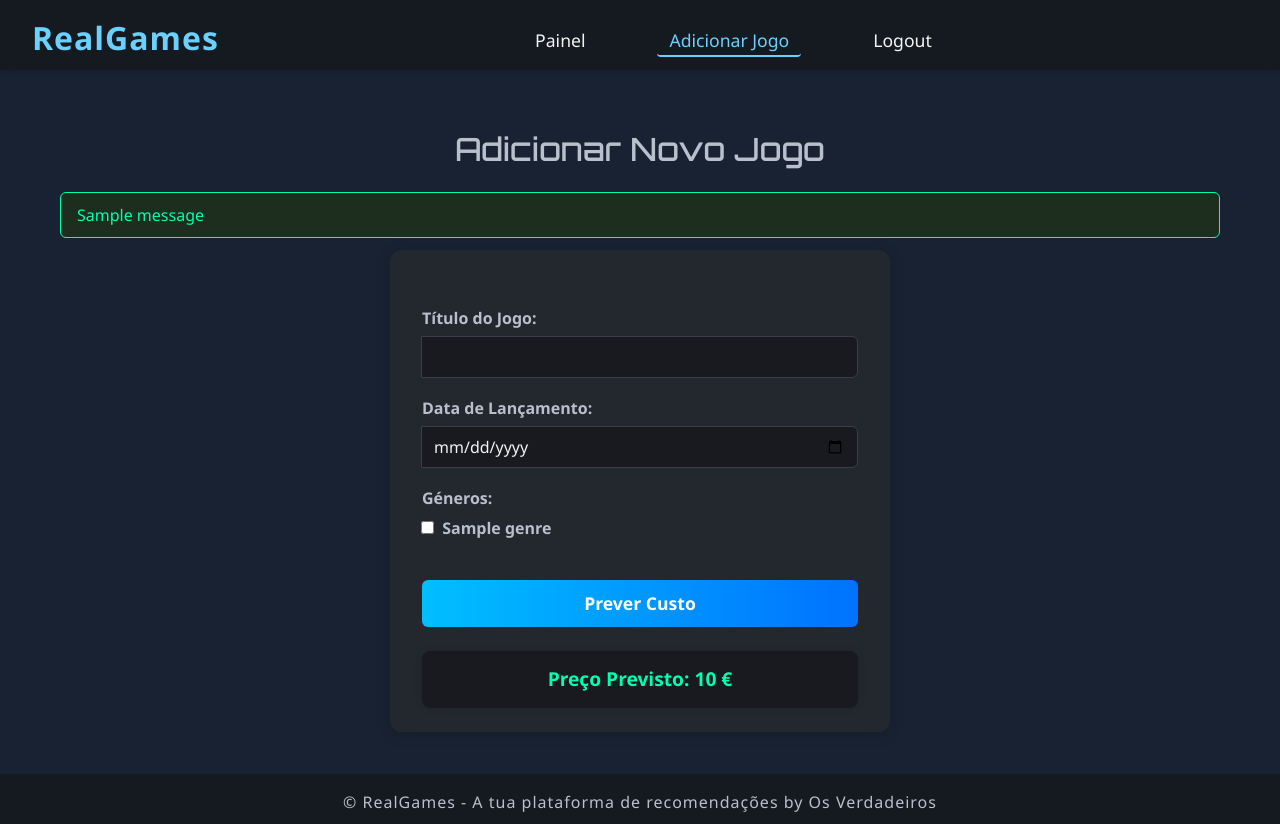
After one commit to TiagoSantos155/Os_Verdadeiros_LAD_Project, a Flask app: template backend/templates/developer_add_game.html in a window 1280 px wide. The commit adds this page. Run offline with Flask 3, Linux system fonts and the light colour scheme; the template is opened without the code that fills it: most values are stand-ins (such as "Sample title", 1, 10 or a date in 2020); one stand-in notice (Sample message) is shown; parts of the project's set-up code (start-up, migrations or seed data) failed here and were passed over.

Commit message:
Toda a gente trabalhou por igual
Co-Authored-By: DiogoSequeira1234 <146962259+DiogoSequeira1234@users.noreply.github.com>
Co-Authored-By: TiagoSantos <149790851+TiagoSantos155@users.noreply.github.com>
Co-Authored-By: Bruno Madureira <137448990+Mendini@users.noreply.github.com>

```diff
--- a/backend/app.py
+++ b/backend/app.py
@@ -1,4 +1,4 @@
-from flask import Flask, render_template, request, redirect, url_for, session
+from flask import Flask, render_template, request, redirect, url_for, session, flash
 import pandas as pd
 import os
 import requests
@@ -534,6 +534,33 @@ def library():
                 })
     return render_template('biblioteca.html', username=username, games=games)
 
+@app.route('/developer-add-game', methods=['GET', 'POST'])
+def developer_add_game():
+    if 'dev_username' not in session:
+        return redirect(url_for('developer_login'))
+
+    # Usar os géneros do simpleDataSet, igual ao select_genres
+    genres_list = get_all_genres()
+    predicted_price = None
+
+    if request.method == 'POST':
+        title = request.form.get('title', '').strip()
+        release_date = request.form.get('release_date', '').strip()
+        genres = request.form.getlist('genres')
+        if not title or not release_date or not genres:
+            flash("Preencha todos os campos e selecione pelo menos um género.", "error")
+        else:
+            # Aqui você pode chamar o modelo de machine learning para prever o custo
+            # Exemplo: predicted_price = predict_price(title, release_date, genres)
+            # Para já, apenas simula
+            predicted_price = 9.99  # Placeholder
+
+    return render_template(
+        'developer_add_game.html',
+        genres=genres_list,
+        predicted_price=predicted_price
+    )
+
 # Certifica que a coluna 'ratings' existe no users.csv
 def ensure_ratings_column():
     users_df = pd.read_csv(USERS_CSV_PATH)
--- /dev/null
+++ b/backend/static/developer_add_game.css
@@ -0,0 +1,187 @@
+/* Inspirado no estilo do developer_home, sem imagem de fundo, fundo escuro uniforme */
+
+body {
+    background: #182232;
+    margin: 0;
+    padding: 0;
+    font-family: 'Segoe UI', Arial, sans-serif;
+    color: #f3f3f3;
+}
+
+.steam-header {
+    background: #151a21;
+    color: #6ad1ff;
+    padding: 18px 0 12px 0;
+    box-shadow: 0 2px 8px rgba(0,0,0,0.15);
+    display: flex;
+    align-items: center;
+    justify-content: space-between;
+}
+
+.steam-logo {
+    font-size: 2em;
+    font-weight: bold;
+    margin-left: 32px;
+    color: #6ad1ff;
+    letter-spacing: 1px;
+}
+
+.steam-nav {
+    margin-right: 32px;
+}
+
+.steam-nav .nav-link {
+    color: #f3f3f3;
+    text-decoration: none;
+    margin: 0 18px;
+    font-size: 1.1em;
+    padding-bottom: 2px;
+    border-bottom: 2px solid transparent;
+    transition: border 0.2s, color 0.2s;
+}
+
+.steam-nav .nav-link.active,
+.steam-nav .nav-link:hover {
+    color: #6ad1ff;
+    border-bottom: 2px solid #6ad1ff;
+}
+
+.steam-main {
+    min-height: 80vh;
+    background: #182232;
+    padding-top: 36px;
+}
+
+.steam-section {
+    display: flex;
+    justify-content: center;
+    align-items: flex-start;
+    margin-top: 0;
+}
+
+.steam-card {
+    background: #23272e;
+    border-radius: 12px;
+    box-shadow: 0 2px 16px rgba(0,0,0,0.15);
+    padding: 32px 32px 24px 32px;
+    width: 100%;
+    max-width: 500px;
+    color: #f3f3f3;
+}
+
+.welcome-title {
+    font-size: 2em;
+    color: #b8c0cc;
+    margin-bottom: 24px;
+    font-family: 'Orbitron', Arial, sans-serif;
+    text-align: center;
+}
+
+.input-group {
+    margin-bottom: 18px;
+    display: flex;
+    flex-direction: column;
+}
+
+.input-group label {
+    font-weight: 600;
+    margin-bottom: 6px;
+    color: #b8c0cc;
+}
+
+.input-group input[type="text"],
+.input-group input[type="date"] {
+    padding: 8px 12px;
+    border-radius: 6px;
+    border: 1px solid #3a3f47;
+    background: #181a20;
+    color: #f3f3f3;
+    font-size: 1em;
+    outline: none;
+    transition: border 0.2s;
+}
+
+.input-group input[type="text"]:focus,
+.input-group input[type="date"]:focus {
+    border: 1.5px solid #00bfff;
+}
+
+.input-group input[type="checkbox"] {
+    accent-color: #00bfff;
+    margin-right: 4px;
+}
+
+.input-group > div {
+    flex-wrap: wrap;
+    gap: 10px;
+}
+
+.login-btn {
+    background: linear-gradient(90deg, #00bfff 0%, #0072ff 100%);
+    color: #fff;
+    border: none;
+    border-radius: 6px;
+    padding: 10px 0;
+    font-size: 1.1em;
+    font-weight: bold;
+    cursor: pointer;
+    transition: background 0.2s;
+    margin-top: 10px;
+    width: 100%;
+}
+
+.login-btn:hover {
+    background: linear-gradient(90deg, #0072ff 0%, #00bfff 100%);
+}
+
+.predicted-price-box {
+    background: #181a20;
+    border-radius: 8px;
+    padding: 14px 0;
+    color: #00ffae;
+    font-weight: bold;
+    box-shadow: 0 1px 8px rgba(0,0,0,0.10);
+    text-align: center;
+}
+
+.alert {
+    border-radius: 6px;
+    padding: 10px 16px;
+    margin-bottom: 12px;
+    font-size: 1em;
+}
+
+.alert-success {
+    background: #1e2e1e;
+    color: #00ffae;
+    border: 1px solid #00ffae;
+}
+
+.alert-danger, .alert-error {
+    background: #2e1e1e;
+    color: #ff4e4e;
+    border: 1px solid #ff4e4e;
+}
+
+.steam-footer {
+    background: #151a21;
+    color: #b8c0cc;
+    text-align: center;
+    padding: 16px 0 10px 0;
+    font-size: 1em;
+    margin-top: 40px;
+    letter-spacing: 1px;
+}
+
+@media (max-width: 600px) {
+    .steam-card {
+        padding: 18px 6px 12px 6px;
+    }
+    .steam-logo {
+        margin-left: 10px;
+        font-size: 1.3em;
+    }
+    .steam-nav {
+        margin-right: 10px;
+    }
+}
--- /dev/null
+++ b/backend/templates/developer_add_game.html
@@ -0,0 +1,67 @@
+<!DOCTYPE html>
+<html lang="pt">
+<head>
+    <meta charset="UTF-8">
+    <title>Adicionar Jogo | RealGames</title>
+    <!-- Bootstrap CSS -->
+    <link href="https://cdn.jsdelivr.net/npm/bootstrap@5.3.3/dist/css/bootstrap.min.css" rel="stylesheet">
+    <link rel="stylesheet" href="{{ url_for('static', filename='home.css') }}">
+    <link rel="stylesheet" href="{{ url_for('static', filename='developer_home.css') }}">
+    <link rel="stylesheet" href="{{ url_for('static', filename='developer_add_game.css') }}">
+    <link rel="preconnect" href="https://fonts.googleapis.com">
+    <link href="https://fonts.googleapis.com/css2?family=Orbitron:wght@500&display=swap" rel="stylesheet">
+</head>
+<body>
+    <header class="steam-header">
+        <div class="steam-logo">RealGames</div>
+        <nav class="steam-nav" style="display:flex;justify-content:center;align-items:center;gap:24px;width:100%;">
+            <a href="{{ url_for('developer_home') }}" class="nav-link">Painel</a>
+            <a href="{{ url_for('developer_add_game') }}" class="nav-link active">Adicionar Jogo</a>
+            <a href="{{ url_for('logout') }}" class="nav-link">Logout</a>
+        </nav>
+    </header>
+    <main class="steam-main container mt-4">
+        <section class="mb-4">
+            <h1 class="welcome-title" style="font-family:'Orbitron',Arial,sans-serif;">Adicionar Novo Jogo</h1>
+            {% with messages = get_flashed_messages(with_categories=true) %}
+              {% if messages %}
+                {% for category, message in messages %}
+                  <div class="alert alert-{{ category }}">{{ message }}</div>
+                {% endfor %}
+              {% endif %}
+            {% endwith %}
+            <div class="steam-card" style="max-width:500px;margin:auto;">
+                <form method="post" class="dev-add-game-form" style="margin-top:24px;">
+                    <div class="input-group">
+                        <label for="title">Título do Jogo:</label>
+                        <input type="text" name="title" id="title" required>
+                    </div>
+                    <div class="input-group">
+                        <label for="release_date">Data de Lançamento:</label>
+                        <input type="date" name="release_date" id="release_date" required>
+                    </div>
+                    <div class="input-group">
+                        <label>Géneros:</label>
+                        <div style="display:flex;flex-wrap:wrap;gap:10px;">
+                            {% for genre in genres %}
+                            <label style="margin-right:10px;">
+                                <input type="checkbox" name="genres" value="{{ genre }}"> {{ genre }}
+                            </label>
+                            {% endfor %}
+                        </div>
+                    </div>
+                    <button type="submit" class="login-btn" style="width:100%;margin-top:16px;">Prever Custo</button>
+                </form>
+                {% if predicted_price is not none %}
+                <div class="predicted-price-box" style="margin-top:24px;font-size:1.2em;text-align:center;">
+                    <strong>Preço Previsto:</strong> {{ predicted_price }} €
+                </div>
+                {% endif %}
+            </div>
+        </section>
+    </main>
+    <footer class="steam-footer">
+        &copy; RealGames - A tua plataforma de recomendações by Os Verdadeiros
+    </footer>
+</body>
+</html>
--- a/backend/templates/developer_home.html
+++ b/backend/templates/developer_home.html
@@ -15,6 +15,7 @@
         <div class="steam-logo">RealGames</div>
         <nav class="steam-nav">
             <a href="{{ url_for('developer_home') }}" class="nav-link active">Painel</a>
+            <a href="{{ url_for('developer_add_game') }}" class="nav-link">Adicionar Jogo</a>
             <a href="{{ url_for('logout') }}" class="nav-link">Logout</a>
         </nav>
         <div style="display: flex; align-items: center; gap: 10px;">
--- a/machine_learning/K-Means.py
+++ b/machine_learning/K-Means.py
@@ -91,7 +91,10 @@ axs[1].set_title('Silhouette Score')
 axs[1].set_xlabel('Número de clusters')
 axs[1].set_ylabel('Silhouette')
 
+#Desativar o Modo 3D quando acima de 50000 Linhas
 # 3D scatter plot dos clusters KMeans
+
+#
 scatter3d = axs[2].scatter(
     X_pca_3d[:, 0], X_pca_3d[:, 1], X_pca_3d[:, 2],
     c=labels_kmeans, cmap='tab10', s=8, antialiased=False  # pontos menores e sem antialiasing
@@ -100,6 +103,8 @@ axs[2].set_title(f'KMeans Clusters 3D (k={optimal_k})')
 axs[2].set_xlabel('PC1')
 axs[2].set_ylabel('PC2')
 axs[2].set_zlabel('PC3')
+#
+
 
 # KMeans scatter 2D
 scatter = axs[3].scatter(
```
